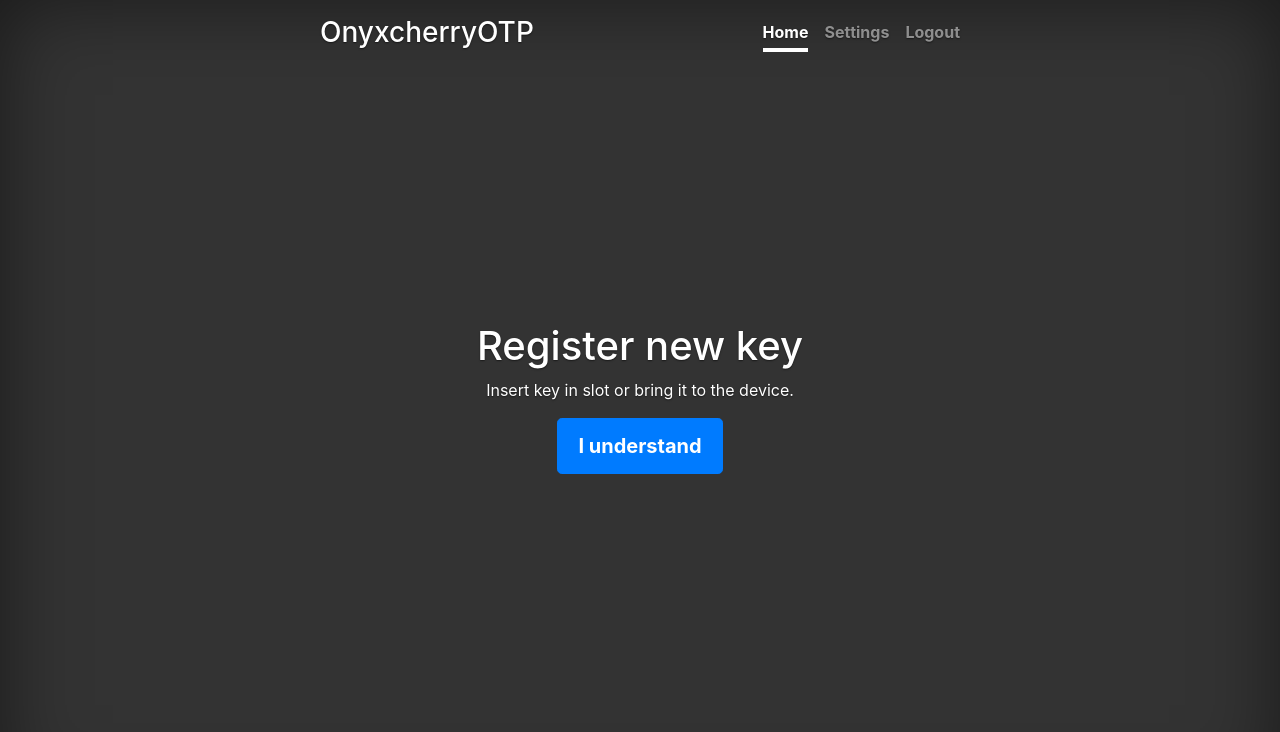
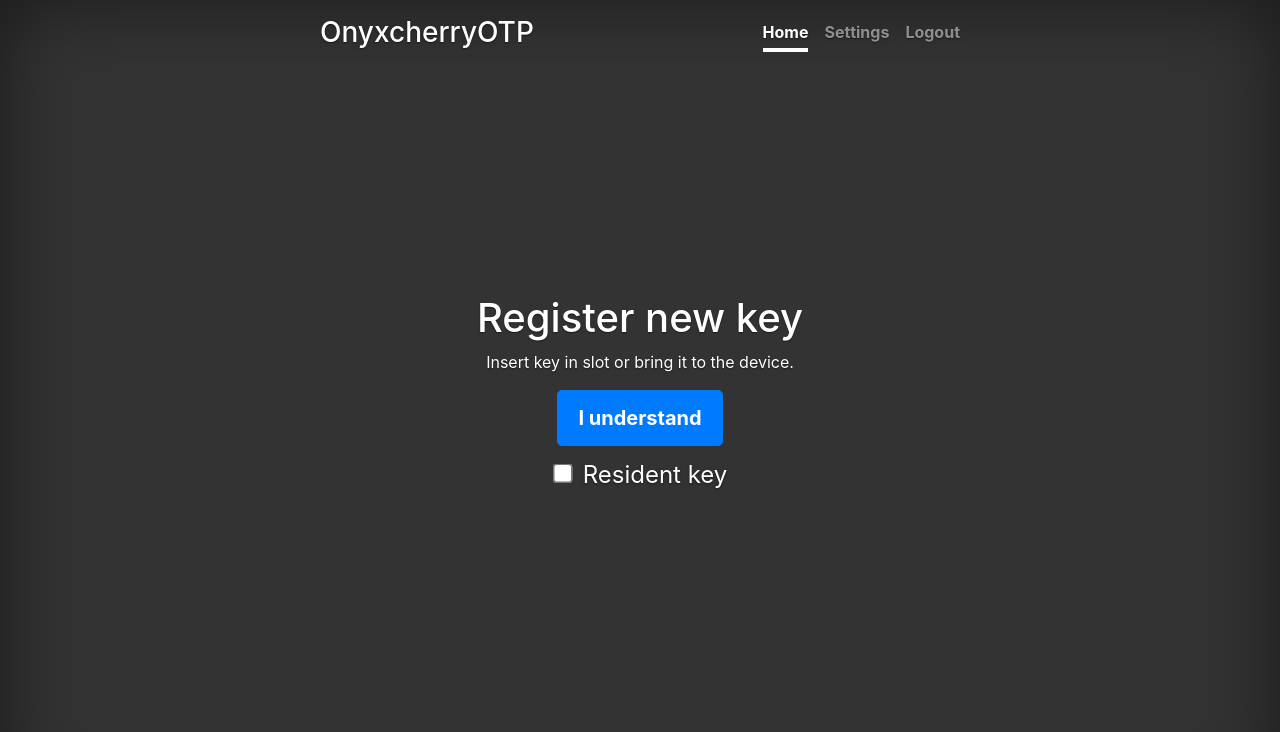
Before and after one commit to onyxcherry/OnyxcherryOTP, a Python web app: template app/templates/webauthn/register.html in a window 1280 px wide. Shown: the top 732 px of the page. Run offline with Jinja, Linux system fonts and the light colour scheme; the template is opened without the code that fills it, so the values that code supplies are empty; some libraries are stand-ins or nearby versions.

Commit message:
Add register key as a resident switch, remove unused imports
Additionaly fix resident mode credential id length (acquire from length field)

```diff
--- a/app/static/css/my.css
+++ b/app/static/css/my.css
@@ -16,3 +16,7 @@
 #webauthn-image {
     max-width: 10rem;
 }
+
+.form-check {
+    transform: scale(1.5);
+}
--- a/app/static/js/register_key.js
+++ b/app/static/js/register_key.js
@@ -9,13 +9,13 @@ async function add_key() {
 
 
 async function register() {
-    const response = await register_begin()
+    const resident_checkbox = document.getElementById('resident')
+    const response = await register_begin(resident_checkbox.checked)
     const registration_status = await register_complete(response.response)
     const credential_id = get_credential_id(response.response)
     if (registration_status) {
         window.location = `/webauthn/keys/name/${credential_id}`
-    }
-    else {
+    } else {
         window.location = '/webauthn/keys/add'
     }
 }
@@ -25,17 +25,27 @@ function get_credential_id(resp) {
     const auth_data = CBOR.decode(attObj).authData;
     const data_uint8array = new Uint8Array(auth_data);
     const data_array = Array.from(data_uint8array);
-    const sliced = data_array.slice(55, 55 + 64);
+    const dataView = new DataView(
+        new ArrayBuffer(2));
+    const idLenBytes = data_array.slice(53, 55);
+    idLenBytes.forEach((value, index) => dataView.setUint8(index, value));
+    const credentialIdLength = dataView.getUint16();
+    console.log(credentialIdLength)
+    const credential_id = auth_data.slice(
+        55, 55 + credentialIdLength);
     let result = '';
-    for (const c of sliced) {
+    for (const c of credential_id) {
         result += c.toString(16).padStart(2, '0');
     }
     return result
 
 }
-async function register_begin() {
+async function register_begin(is_resident) {
     return await fetch('/webauthn/register/begin', {
         method: 'POST',
+        body: JSON.stringify({
+            "resident": is_resident
+        })
     }).then(function (response) {
         if (response.ok) return response.arrayBuffer();
         throw new Error('Error getting registration data!');
@@ -48,13 +58,14 @@ async function register_begin() {
 async function register_complete(resp) {
     return fetch('/webauthn/register/complete', {
         method: 'POST',
-        headers: { 'Content-Type': 'application/cbor' },
+        headers: {
+            'Content-Type': 'application/cbor'
+        },
         body: CBOR.encode({
             "attestationObject": new Uint8Array(resp.attestationObject),
             "clientDataJSON": new Uint8Array(resp.clientDataJSON),
         })
-    }
-    ).then(function (response) {
+    }).then(function (response) {
         return response.ok;
     }, function (reason) {
         alert(reason);
--- a/app/templates/webauthn/manage_keys.html
+++ b/app/templates/webauthn/manage_keys.html
@@ -4,6 +4,7 @@
 {% if any_keys %}
 <h1>{{ _('Your keys:') }}</h1>
 <div id="user-keys"></div>
+<a href="{{ url_for('webauthn.add_key') }}" class="btn btn-success">{{ _('Add key') }}</a>
 {% else %}
 <h1>You don't have any keys!</h1>
 <a href="{{ url_for('webauthn.add_key') }}" class="btn btn-success">{{ _('I would like to add one') }}</a>
--- a/app/templates/webauthn/register.html
+++ b/app/templates/webauthn/register.html
@@ -6,6 +6,12 @@
 
 <button id="register-button" class="btn btn-primary btn-lg">{{ _('I understand') }}</button>
 
+<p></p>
+<div class="form-group form-check">
+    <input type="checkbox" class="form-check-input" id="resident">
+    <label class="form-check-label" for="resident">Resident key</label>
+</div>
+
 <script src="/static/js/cbor.js" async defer nonce="{{ csp_nonce() }}"></script>
 <script src="/static/js/register_key.js" async defer nonce="{{ csp_nonce() }}"></script>
 
```
Also changed, not shown: app/webauthn/routes.py (+6 -5 lines).
